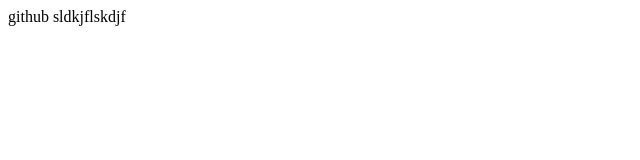
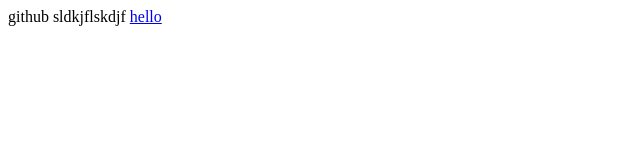
Before and after one commit to jaxcodeacademy/todo, a plain HTML site: page index.html in a window 1280 px wide. Shown: the full height of the page, 0-640 px from the left. Drawn offline with Linux system fonts and the light colour scheme.

Commit message:
Some message

```diff
--- a/index.html
+++ b/index.html
@@ -6,5 +6,7 @@
 </head>
 <body>
 github sldkjflskdjf
+
+<a href="#">hello</a>
 </body>
 </html>
```
